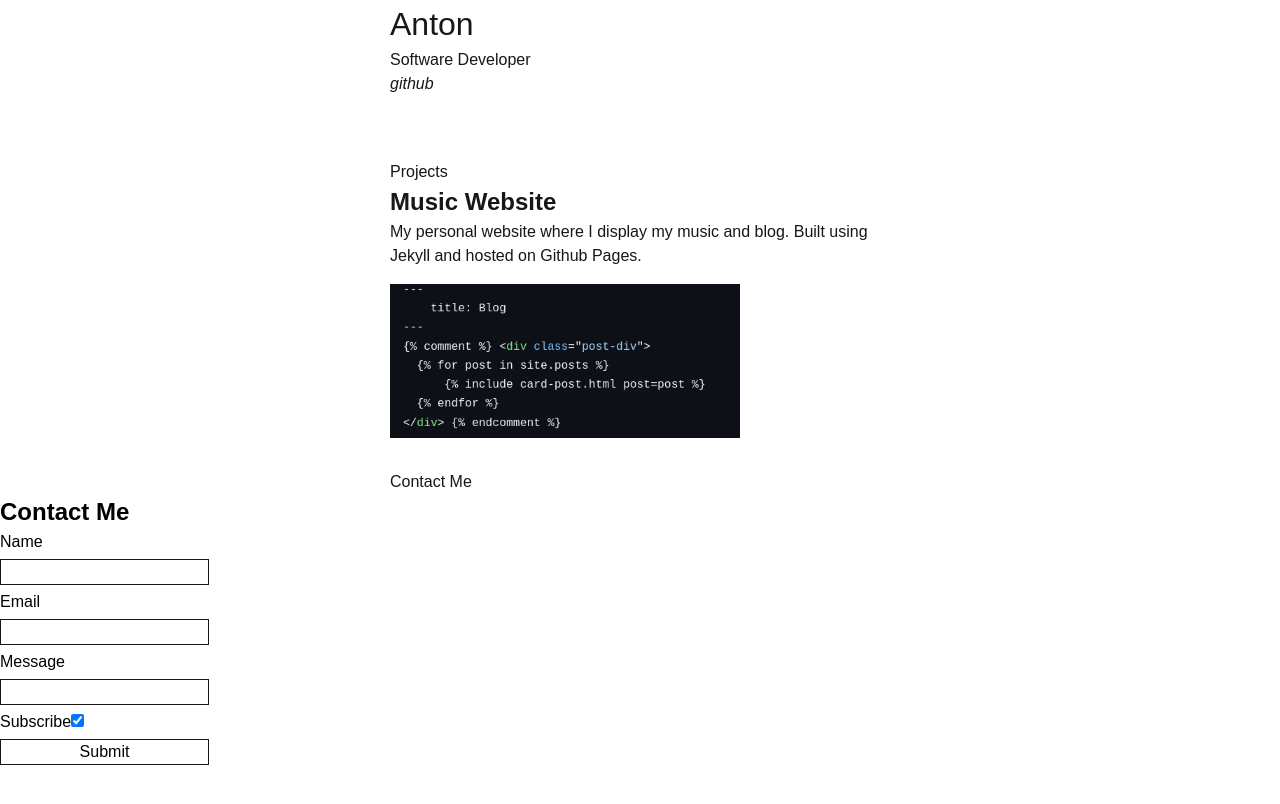
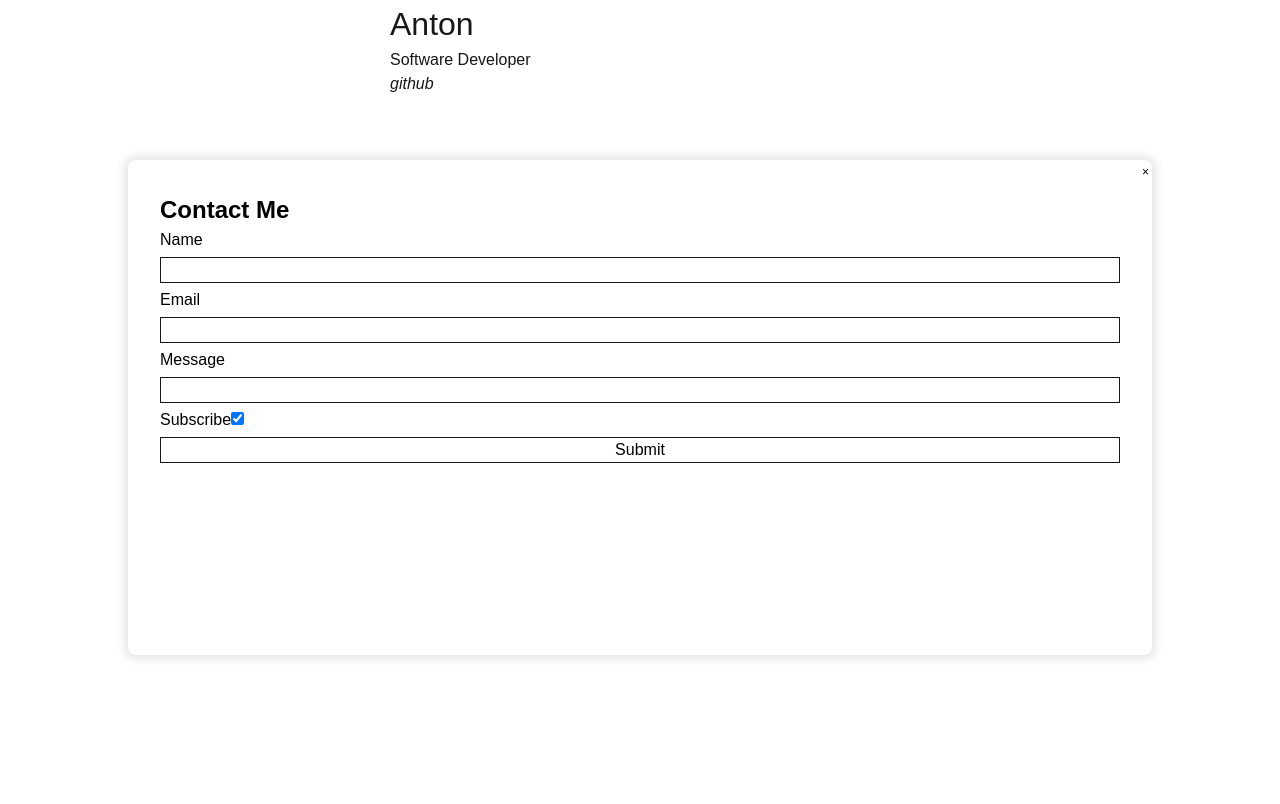
Before and after one commit to audioanton/dev-website-frontend, a Next.js app: page / in a window 1280 px wide. Both pictures are taken after a click on the button "Contact Me". Shown: the top 804 px of the page. Built offline with nearby package versions, Linux system fonts and the light colour scheme.

Commit message:
tinkering with logrocket blog

```diff
--- a/app/globals.css
+++ b/app/globals.css
@@ -5,12 +5,12 @@
     --foreground: #171717;
 }
 
-/* @theme inline {
+@theme inline {
     --color-background: var(--background);
     --color-foreground: var(--foreground);
     --font-sans: var(--font-geist-sans);
     --font-mono: var(--font-geist-mono);
-} */
+}
 
 @media (prefers-color-scheme: dark) {
     :root {
--- a/app/ui/components/Modal.tsx
+++ b/app/ui/components/Modal.tsx
@@ -9,14 +9,30 @@ interface ModalProps {
 const Modal: React.FC<ModalProps> = ({ content, buttonLabel }) => {
   const [open, setOpen] = useState(false);
 
-  const toggle = () => {
-    setOpen(!open);
+  const openModal = () => {
+    setOpen(true);
+  };
+
+  const closeModal = () => {
+    setOpen(false);
+  };
+
+  const handleKeyDown = (event: React.KeyboardEvent<HTMLDialogElement>) => {
+    if (event.key === "Escape") {
+      closeModal();
+    }
   };
 
   return (
     <>
-      <button onClick={toggle}>{buttonLabel}</button>
-      <dialog className={styles.modal} open={open}>
+      <button onClick={openModal}>{buttonLabel}</button>
+      <dialog className={styles.modal} open={open} onKeyDown={handleKeyDown}>
+        <button
+          className={`${styles.modalCloseBtn} ${styles.modalButton}`}
+          onClick={closeModal}
+        >
+          &times;
+        </button>
         {content}
       </dialog>
     </>
--- a/app/ui/modal.module.css
+++ b/app/ui/modal.module.css
@@ -0,0 +1,26 @@
+.modal {
+    position: absolute;
+    width: 80vw;
+
+    padding: 2rem;
+    border: 0;
+    border-radius: 0.5rem;
+    box-shadow: 0 0 0.5rem 0.25rem hsl(0 0% 0% / 10%);
+    top: 20%;
+    margin: auto;
+}
+
+.modalCloseBtn {
+    font-size: 0.75em;
+    position: absolute;
+    top: 0.25em;
+    right: 0.25em;
+}
+
+.modalButton {
+    cursor: pointer;
+}
+
+.modal::backdrop {
+    background: hsl(0 0% 0% / 50%);
+}
```
Lines whose indentation alone changed are shown as unchanged.
